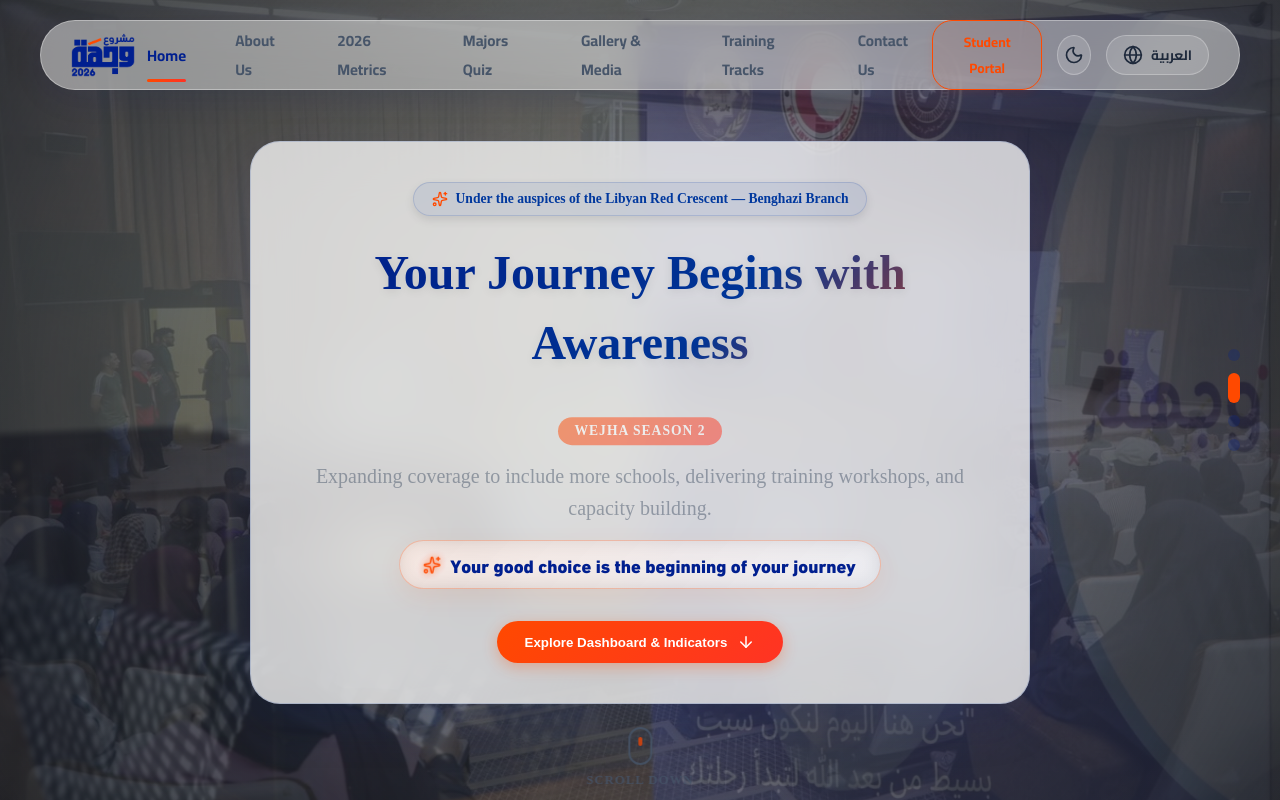
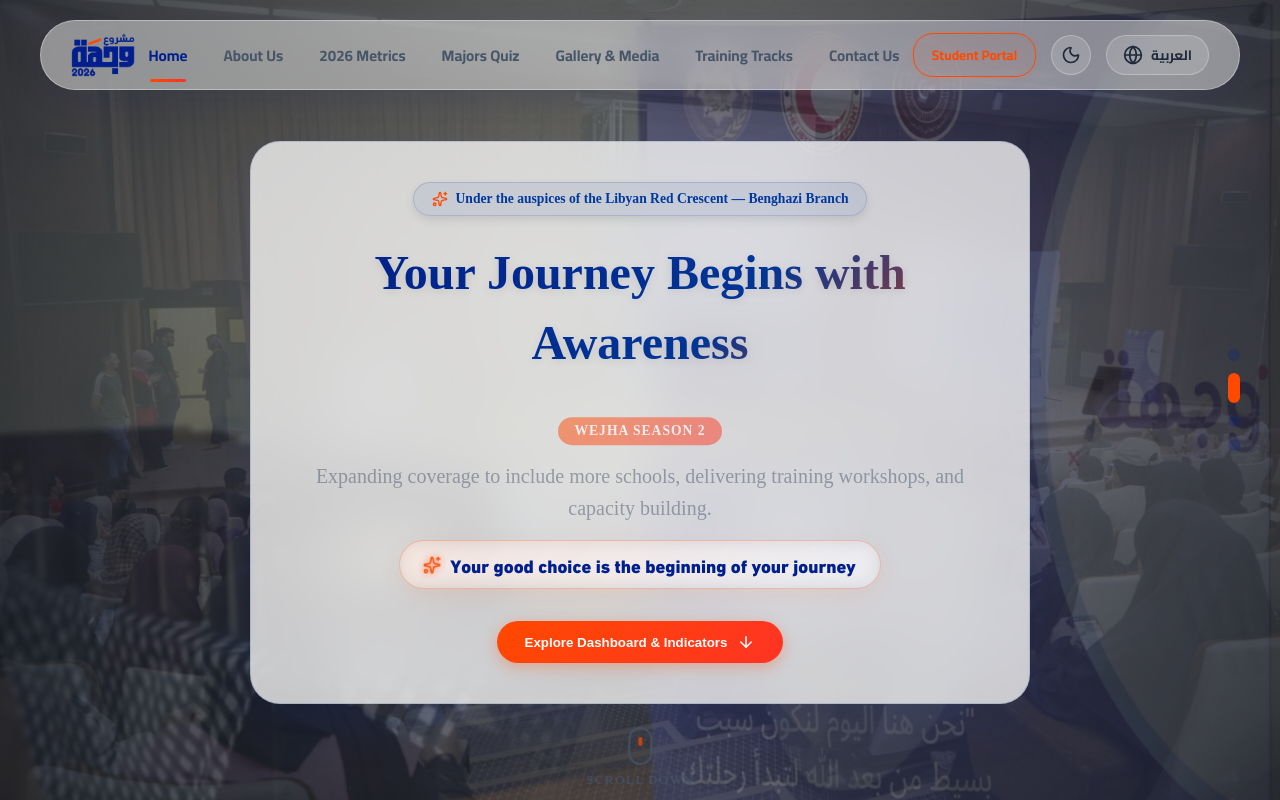
Before and after one commit to OsamaEllafi/wejha-website-main, a React (Vite) app: page / in a window 1280 px wide. Shown: the top 800 px of the page. Built offline with nearby package versions, Linux system fonts and the light colour scheme; a web font is replaced by a local one.

Commit message:
style: add white-space nowrap and adjust link gap to prevent two-row text wrapping

```diff
--- a/src/styles/Navbar.css
+++ b/src/styles/Navbar.css
@@ -47,7 +47,7 @@
 /* Desktop navigation links */
 .desktop-nav {
   display: flex;
-  gap: 25px;
+  gap: 16px;
   height: 100%;
   align-items: center;
 }
@@ -58,9 +58,10 @@
   color: var(--text-secondary);
   font-weight: 700;
   font-size: 0.95rem;
-  padding: 8px 12px;
+  padding: 8px 10px;
   transition: var(--transition-smooth);
   font-family: var(--font-arabic-headers);
+  white-space: nowrap;
 }
 
 .nav-link:hover {
```
